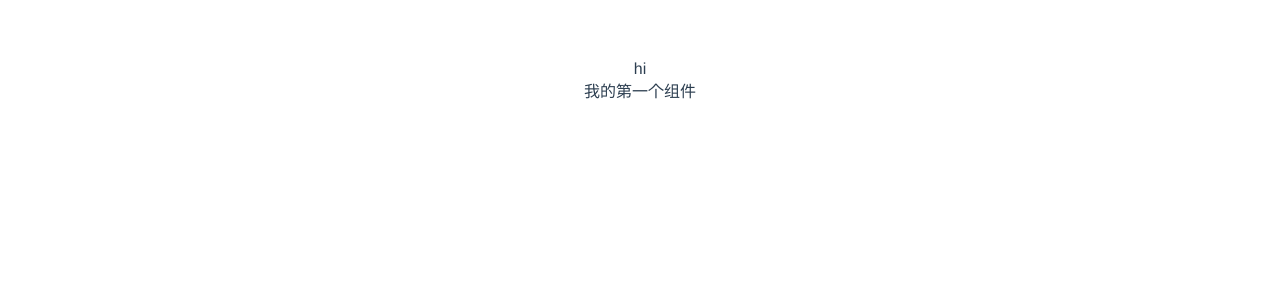
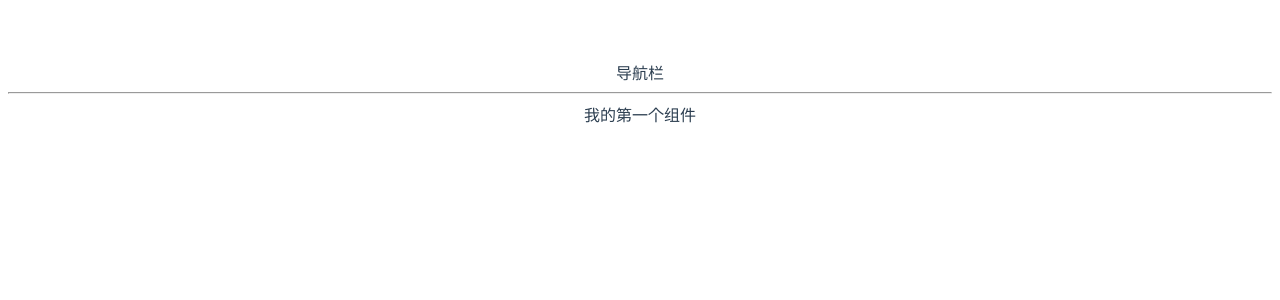
Before and after one commit to syqymyl/vue-components-library, a Vue app: page / in a window 1280 px wide. Shown: the top 300 px of the page. Built offline with nearby package versions, Linux system fonts and the light colour scheme.

Commit message:
初始化 vue-router

```diff
--- a/index.html
+++ b/index.html
@@ -1,13 +1,13 @@
 <!DOCTYPE html>
 <html lang="en">
   <head>
-  <meta charset="UTF-8">
+    <meta charset="UTF-8" />
     <link rel="icon" href="/favicon.ico" />
-  <meta name="viewport" content="width=device-width, initial-scale=1.0">
+    <meta name="viewport" content="width=device-width, initial-scale=1.0" />
     <title>Vite App</title>
   </head>
   <body>
     <div id="app"></div>
-  <script type="module" src="/src/main.js"></script>
+    <script type="module" src="/src/main.ts"></script>
   </body>
 </html>
--- a/src/App.vue
+++ b/src/App.vue
@@ -1,17 +1,12 @@
 <template>
-  <div>hi</div>
-  <Aki />
+  <div>导航栏</div>
+  <hr />
+  <router-view />
+  <!-- 在此处展示组件 -->
 </template>
 
 <script>
-import Aki from "./components/Aki.vue";
-
 export default {
   name: "App",
-  components: {
-    // 以下代码等价于 HelloWorld:HelloWorld，左边是标签化名，右边是组件的引用
-    // HelloWorld,
-    Aki,
-  },
 };
 </script>
--- /dev/null
+++ b/src/components/Aki2.vue
@@ -0,0 +1,3 @@
+<template>
+  <div>Aki2</div>
+</template>
--- a/src/main.js
+++ /dev/null
@@ -1,5 +0,0 @@
-import { createApp } from 'vue'
-import App from './App.vue'
-import './index.css'
-
-createApp(App).mount('#app')
--- /dev/null
+++ b/src/main.ts
@@ -0,0 +1,19 @@
+import { createApp } from 'vue'
+import App from './App.vue'
+import './index.css'
+import { createWebHashHistory, createRouter } from 'vue-router'
+import Aki from './components/Aki.vue'
+import Aki2 from './components/Aki2.vue'
+
+const history = createWebHashHistory()
+const router = createRouter({
+  history: history,
+  routes: [
+    // 当你访问根路径时，渲染 Aki 组件
+    { path: '/', component: Aki },
+    { path: '/xxx', component: Aki2 },
+  ],
+})
+const app = createApp(App)
+app.use(router) // 使用 router
+app.mount('#app')
--- /dev/null
+++ b/src/shims-vue.d.ts
@@ -0,0 +1,5 @@
+declare module '*.vue' {
+  import { ComponentOptions } from 'vue'
+  const ComponentOptions: ComponentOptions
+  export default ComponentOptions
+}
```
Also changed, not shown: package.json (+4 -3 lines), 1 other file (tests, documents, lock files or other folders). Lines whose indentation alone changed are shown as unchanged.
